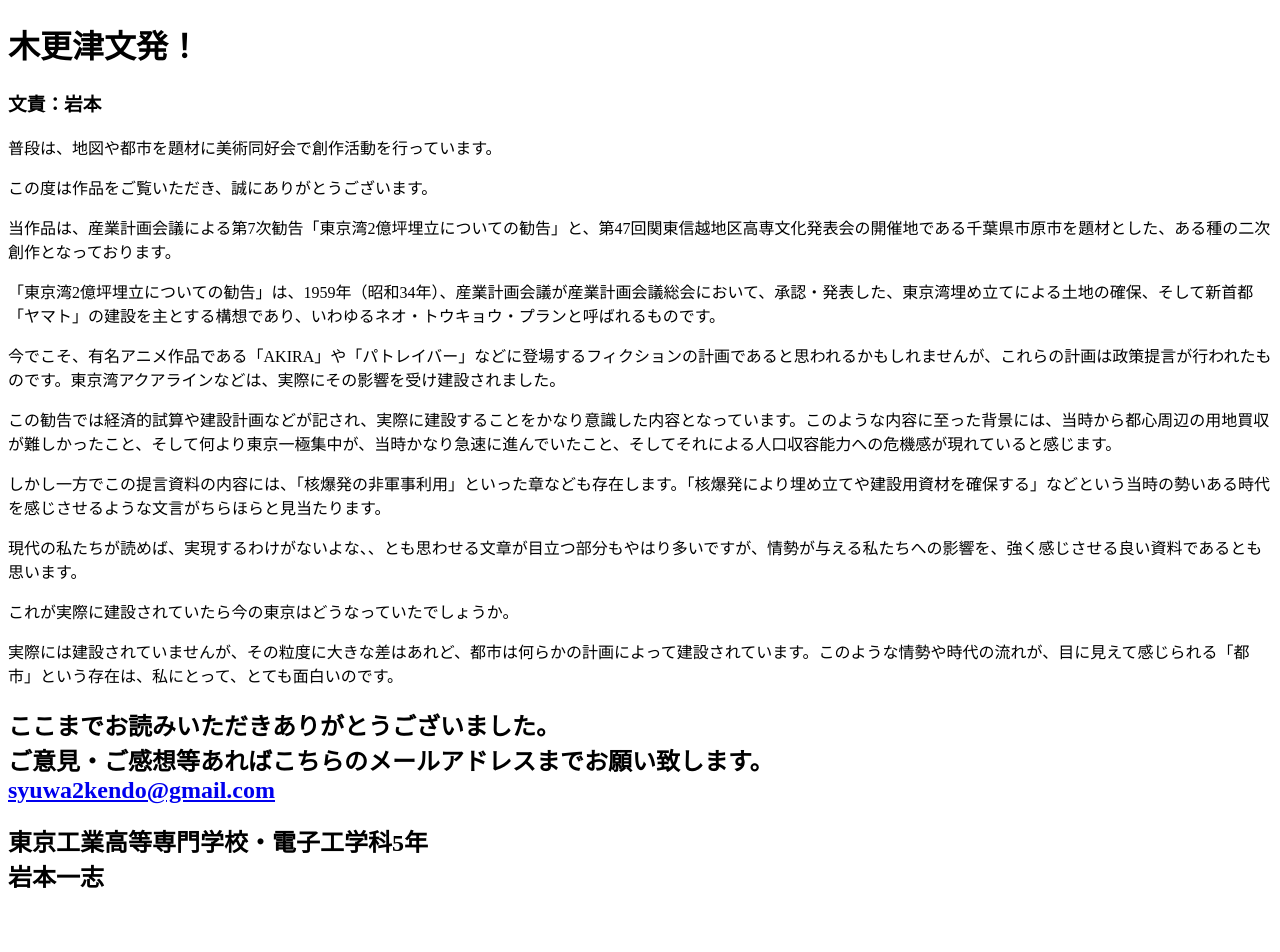
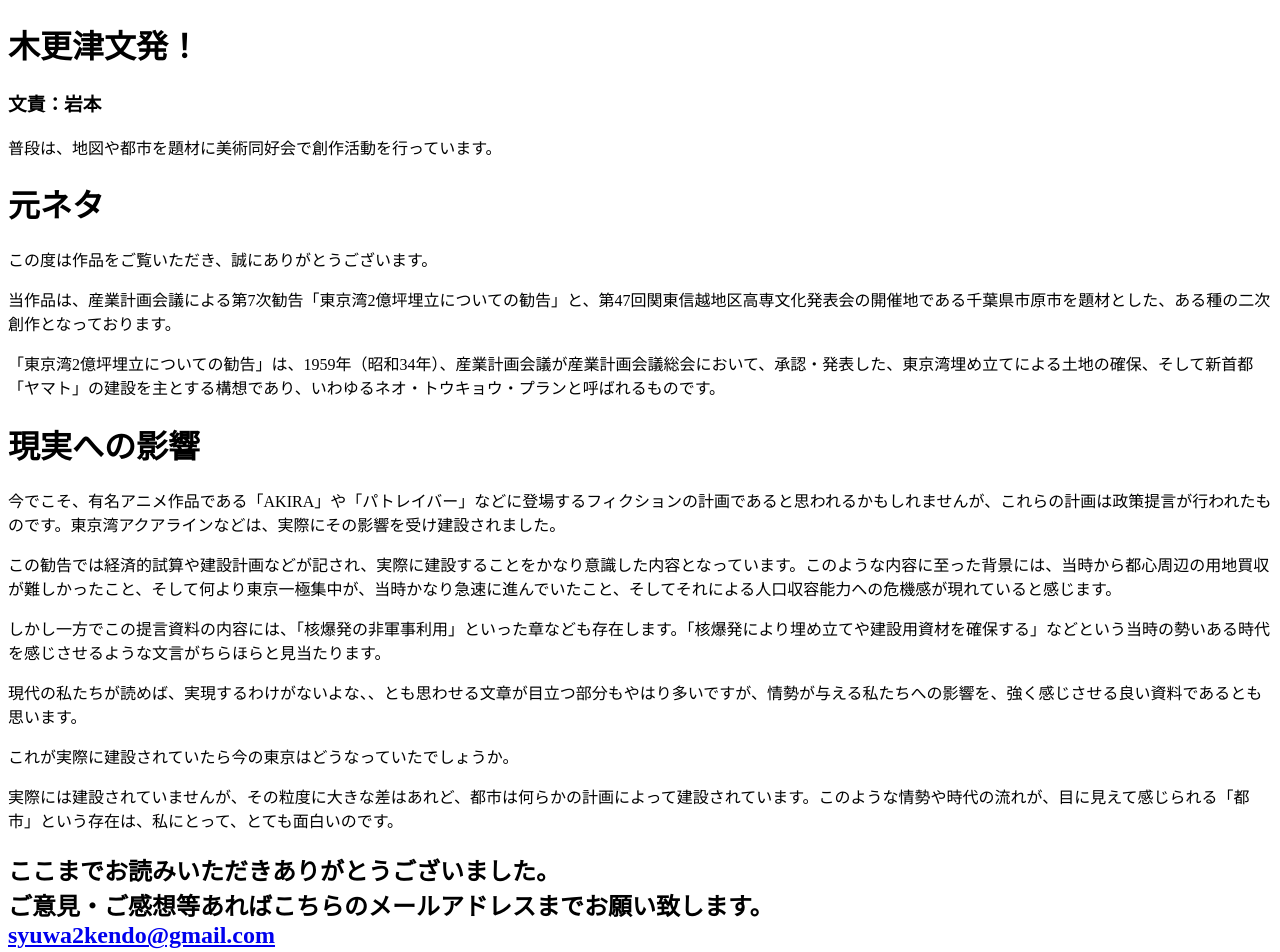
Before and after one commit to Urbanizm/bunpatsu-nitkc, a plain HTML site: page index.html in a window 1280 px wide. Shown: the top 952 px of the page. Before the commit the page ends 913 px from the top, so only its background shows below. Drawn offline with Linux system fonts and the light colour scheme.

Commit message:
Update index.html

```diff
--- a/index.html
+++ b/index.html
@@ -8,10 +8,11 @@
         <h1>木更津文発！</h1>
         <h3>文責：岩本</h3>
         <p>普段は、地図や都市を題材に美術同好会で創作活動を行っています。</p>
-        </h2>この度は作品をご覧いただき、誠にありがとうございます。</h2>
-
+        <h1>元ネタ</h1>
+        </p>この度は作品をご覧いただき、誠にありがとうございます。</p>
         <p>当作品は、産業計画会議による第7次勧告「東京湾2億坪埋立についての勧告」と、第47回関東信越地区高専文化発表会の開催地である千葉県市原市を題材とした、ある種の二次創作となっております。</p>
         <p>「東京湾2億坪埋立についての勧告」は、1959年（昭和34年）、産業計画会議が産業計画会議総会において、承認・発表した、東京湾埋め立てによる土地の確保、そして新首都「ヤマト」の建設を主とする構想であり、いわゆるネオ・トウキョウ・プランと呼ばれるものです。</p>
+        <h1>現実への影響</h1>
         <p>今でこそ、有名アニメ作品である「AKIRA」や「パトレイバー」などに登場するフィクションの計画であると思われるかもしれませんが、これらの計画は政策提言が行われたものです。東京湾アクアラインなどは、実際にその影響を受け建設されました。</p>
         <p>この勧告では経済的試算や建設計画などが記され、実際に建設することをかなり意識した内容となっています。このような内容に至った背景には、当時から都心周辺の用地買収が難しかったこと、そして何より東京一極集中が、当時かなり急速に進んでいたこと、そしてそれによる人口収容能力への危機感が現れていると感じます。</p>
         <p>しかし一方でこの提言資料の内容には、「核爆発の非軍事利用」といった章なども存在します。「核爆発により埋め立てや建設用資材を確保する」などという当時の勢いある時代を感じさせるような文言がちらほらと見当たります。</p>
```
